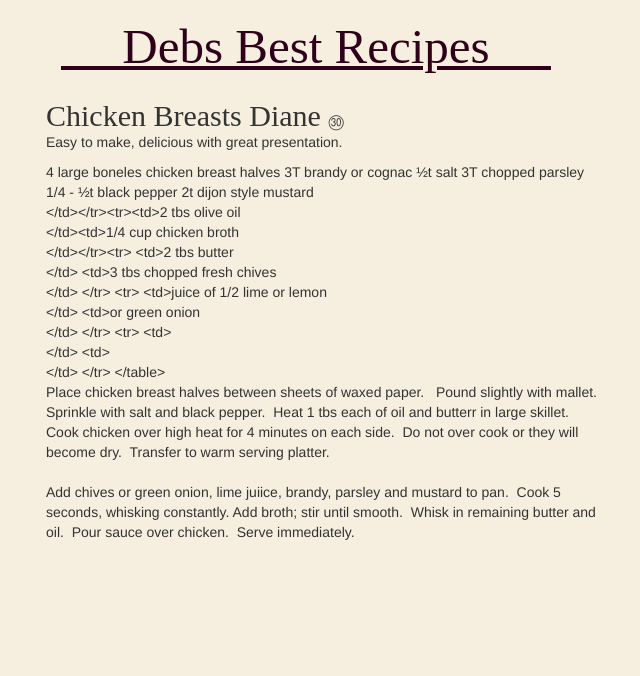
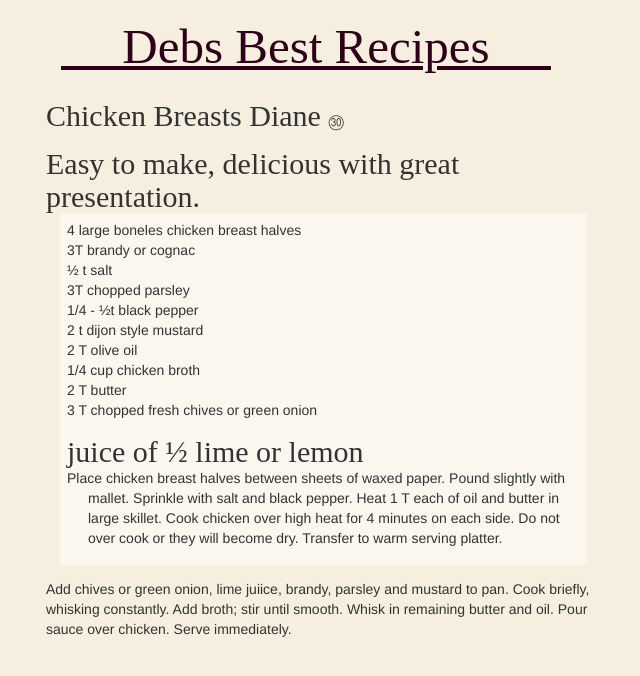
Before and after one commit to JonahBraun/debs-recipes, a Jekyll site: the page built from _posts/2005-09-24-chicken-breasts-diane.md, in a window 1280 px wide. Shown: the top 676 px of the page, without its empty margins (9-649 px from the left). Built offline with Jekyll 4.4.1, drawn with Linux system fonts in a browser that asks for light colours; nearby versions of some CDN libraries; some web fonts are replaced; Markdown is read by kramdown in place of the engine named in the settings.

Commit message:
Update 2005-09-24-chicken-breasts-diane.md

```diff
--- a/_posts/2005-09-24-chicken-breasts-diane.md
+++ b/_posts/2005-09-24-chicken-breasts-diane.md
@@ -5,42 +5,27 @@ category: poultry
 tags: ㉚
 ---
 Easy to make, delicious with great presentation.
+---
+- 4 large boneles chicken breast halves
+- 3T brandy or cognac
+- ½ t salt
+- 3T chopped parsley
+- 1/4 - ½t black pepper
+- 2 t dijon style mustard
+- 2 T olive oil
+- 1/4 cup chicken broth
+- 2 T butter
+- 3 T chopped fresh chives or green onion
+- juice of ½ lime or lemon
+---
+Place chicken breast halves between sheets of waxed paper.
+Pound slightly with mallet. Sprinkle with salt and black
+pepper. Heat 1 T each of oil and butter in large
+skillet. Cook chicken over high heat for 4 minutes on each
+side. Do not over cook or they will become dry. Transfer to
+warm serving platter.
 
-4 large boneles chicken breast halves
-3T brandy or cognac
-½t salt
-3T chopped parsley
-1/4 - ½t black pepper
-2t dijon style mustard <br />
-</td></tr><tr><td>2 tbs olive oil <br />
-</td><td>1/4 cup chicken broth <br />
-</td></tr><tr>
-      <td>2 tbs butter<br />
-      </td>
-      <td>3 tbs chopped fresh chives<br />
-      </td>
-    </tr>
-    <tr>
-      <td>juice of 1/2 lime or lemon<br />
-      </td>
-      <td>or green onion<br />
-      </td>
-    </tr>
-    <tr>
-      <td><br />
-      </td>
-      <td><br />
-      </td>
-    </tr>
-</table><br />
-Place chicken breast halves between sheets of waxed paper.&nbsp;&nbsp;
-Pound slightly with mallet.&nbsp; Sprinkle with salt and black
-pepper.&nbsp; Heat 1 tbs each of oil and butterr in large
-skillet.&nbsp; Cook chicken over high heat for 4 minutes on each
-side.&nbsp; Do not over cook or they will become dry.&nbsp; Transfer to
-warm serving platter.<br />
-<br />
 Add chives or green onion, lime juiice, brandy, parsley and mustard to
-pan.&nbsp; Cook 5 seconds, whisking constantly. Add broth; stir until
-smooth.&nbsp; Whisk in remaining butter and oil.&nbsp; Pour sauce over
-chicken.&nbsp; Serve immediately.<br />
+pan. Cook briefly, whisking constantly. Add broth; stir until
+smooth. Whisk in remaining butter and oil. Pour sauce over
+chicken. Serve immediately.
```
